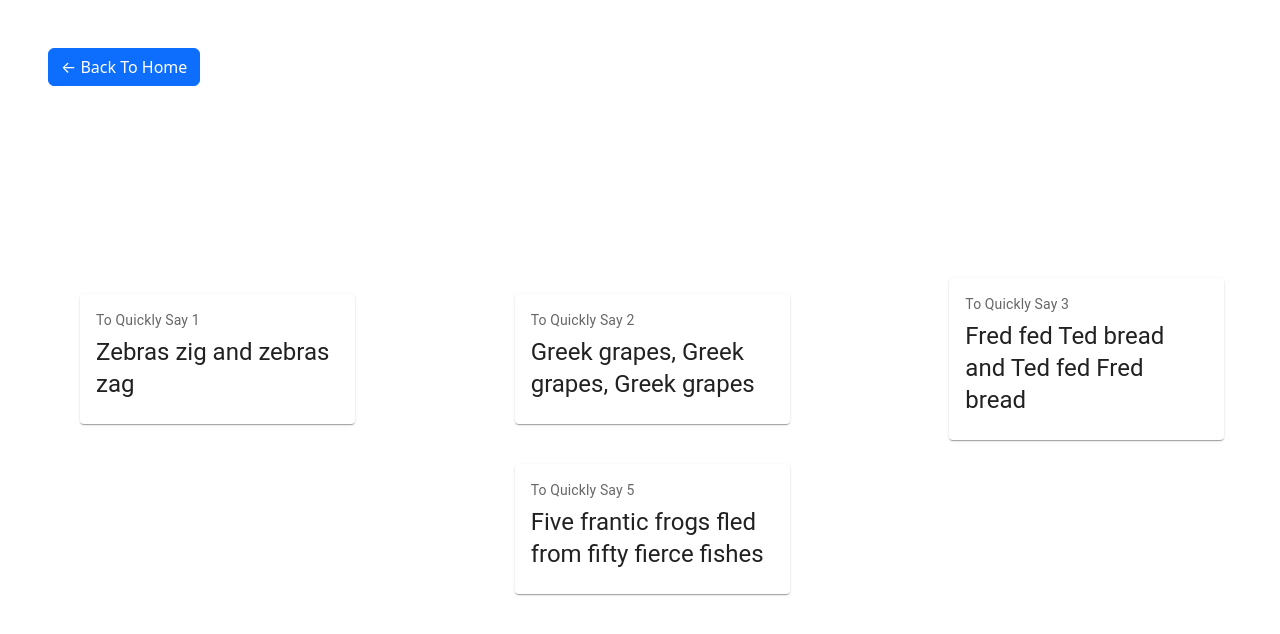
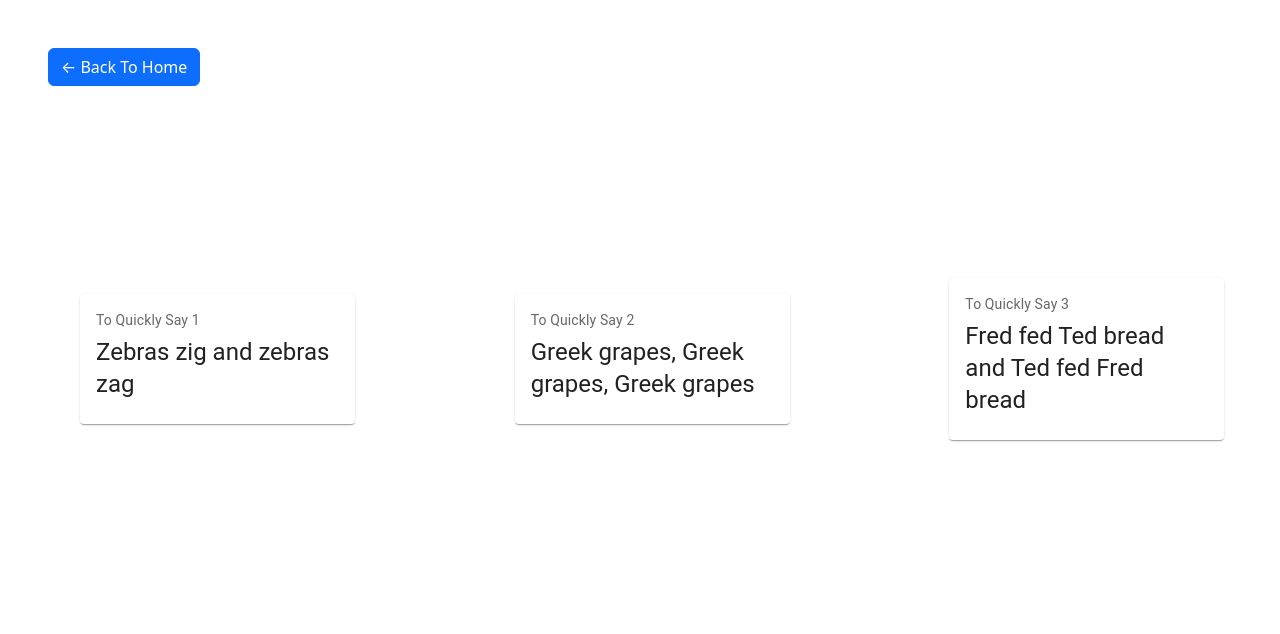
Before and after one commit to TemurEShtemirov/English-Task, a React (Vite) app: page /proverbs in a window 1280 px wide. Shown: the top 634 px of the page. Built offline with nearby package versions, Linux system fonts and the light colour scheme.

Commit message:
finished

```diff
--- a/src/components/data/flags.js
+++ b/src/components/data/flags.js
@@ -1,12 +1,12 @@
 import Usa from "../../assets/images/usa.png";
 import Uk from "../../assets/images/uk.png";
-import Australia from "../../assets/images/Australia.png";
+// import Australia from "../../assets/images/Australia.png";
 import Ireland from "../../assets/images/Ireland.png";
 import Mexico from "../../assets/images/mexico.png";
-import New_Zealand from "../../assets/images/New_Zealand.png";
-import South_Africa from "../../assets/images/south africa.png";
-import Trnidad_Tobago from "../../assets/images/Trinidad and Tobago.png";
-import Jamaica from "../../assets/images/Jamaica.png";
+// import New_Zealand from "../../assets/images/New_Zealand.png";
+// import South_Africa from "../../assets/images/south africa.png";
+// import Trnidad_Tobago from "../../assets/images/Trinidad and Tobago.png";
+// import Jamaica from "../../assets/images/Jamaica.png";
 import Canada from "../../assets/images/canada.png";
 
 export const Flags = [
@@ -25,4 +25,14 @@ export const Flags = [
     image: Canada,
     title: "Canada",
   },
+  {
+    id: 4,
+    image: Ireland,
+    title: "Ireland",
+  },
+  {
+    id: 5,
+    image: Mexico,
+    title: "Mexico",
+  },
 ];
--- a/src/components/data/provebs.js
+++ b/src/components/data/provebs.js
@@ -14,9 +14,4 @@ export const quicky_say = [
     title: "To Quickly Say 3",
     description: " Fred fed Ted bread and Ted fed Fred bread",
   },
-  {
-    id: 3,
-    title: "To Quickly Say 5",
-    description: "Five frantic frogs fled from fifty fierce fishes",
-  },
 ]
--- a/src/pages/Home.jsx
+++ b/src/pages/Home.jsx
@@ -21,7 +21,7 @@ export default function Home() {
         <Grid item xs={12} sm={6} md={4}>
           <Card sx={{ maxWidth: 345 }}>
             <CardActionArea onClick={() => handleOpenModal('Proverbs')}>
-              <CardMedia component="img" height="140" image="https://ya.ru/images/search?text=to+quickly+say&pos=17&rpt=simage&img_url=https%3A%2F%2Fangliyskiyazik.ru%2Fwp-content%2Fuploads%2F2018%2F05%2Fspeak.jpg&from=tabbar&lr=10335&iorient=horizontal" alt="Proverbs" />
+              <CardMedia component="img" height="140" image="https://ya.ru/images/search?text=to+quickly+say&pos=17&rpt=simage&img_url=https%3A%2F%2Fangliyskiyazik.ru%2Fwp-content%2Fuploads%2F2018%2F05%2Fspeak.jpg&from=tabbar&lr=10335&iorient=horizontal" alt="To Quickly Say" />
               <CardContent>
                 <Typography gutterBottom variant="h5" component="div">
                   To Quickly Say
```
